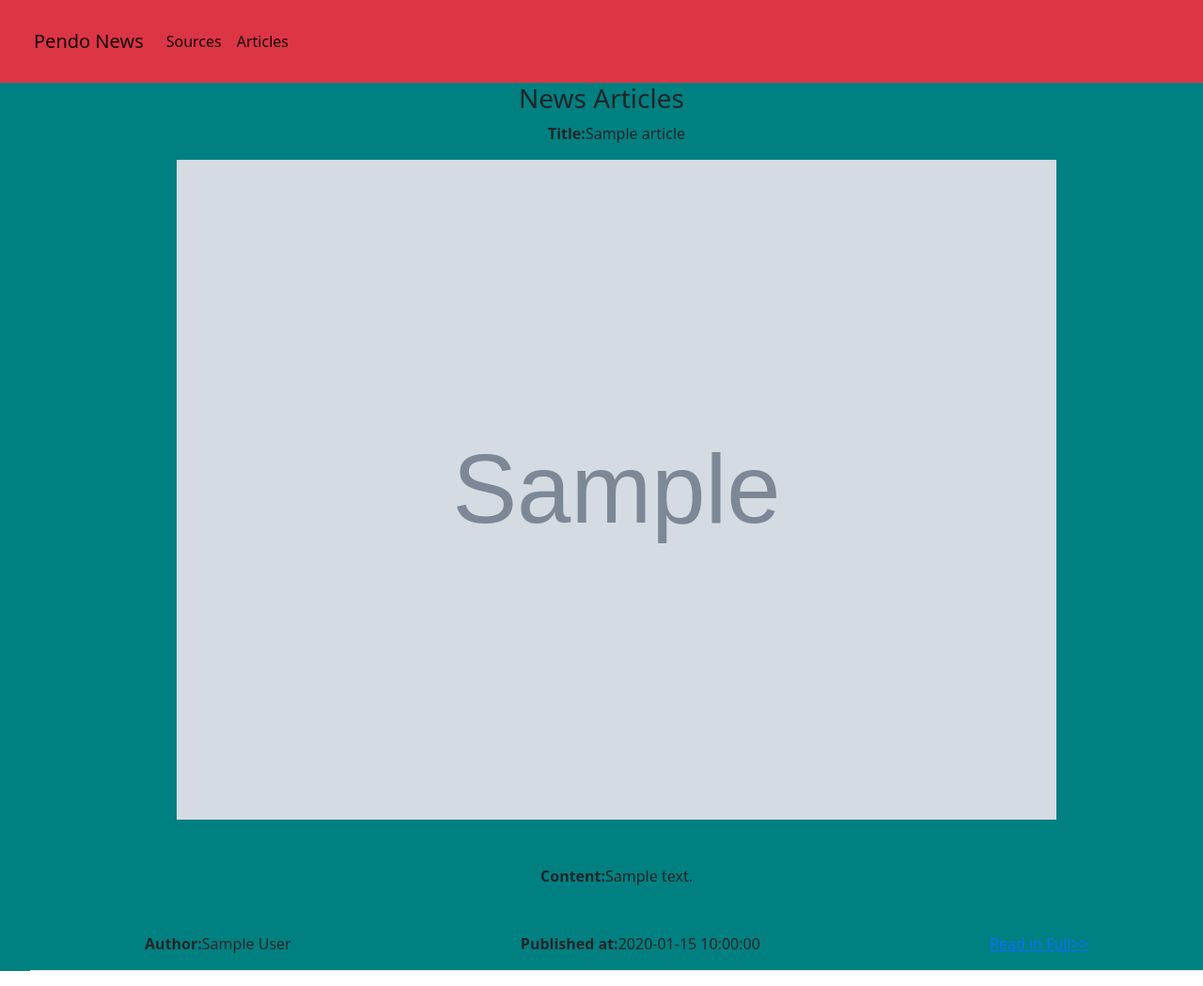
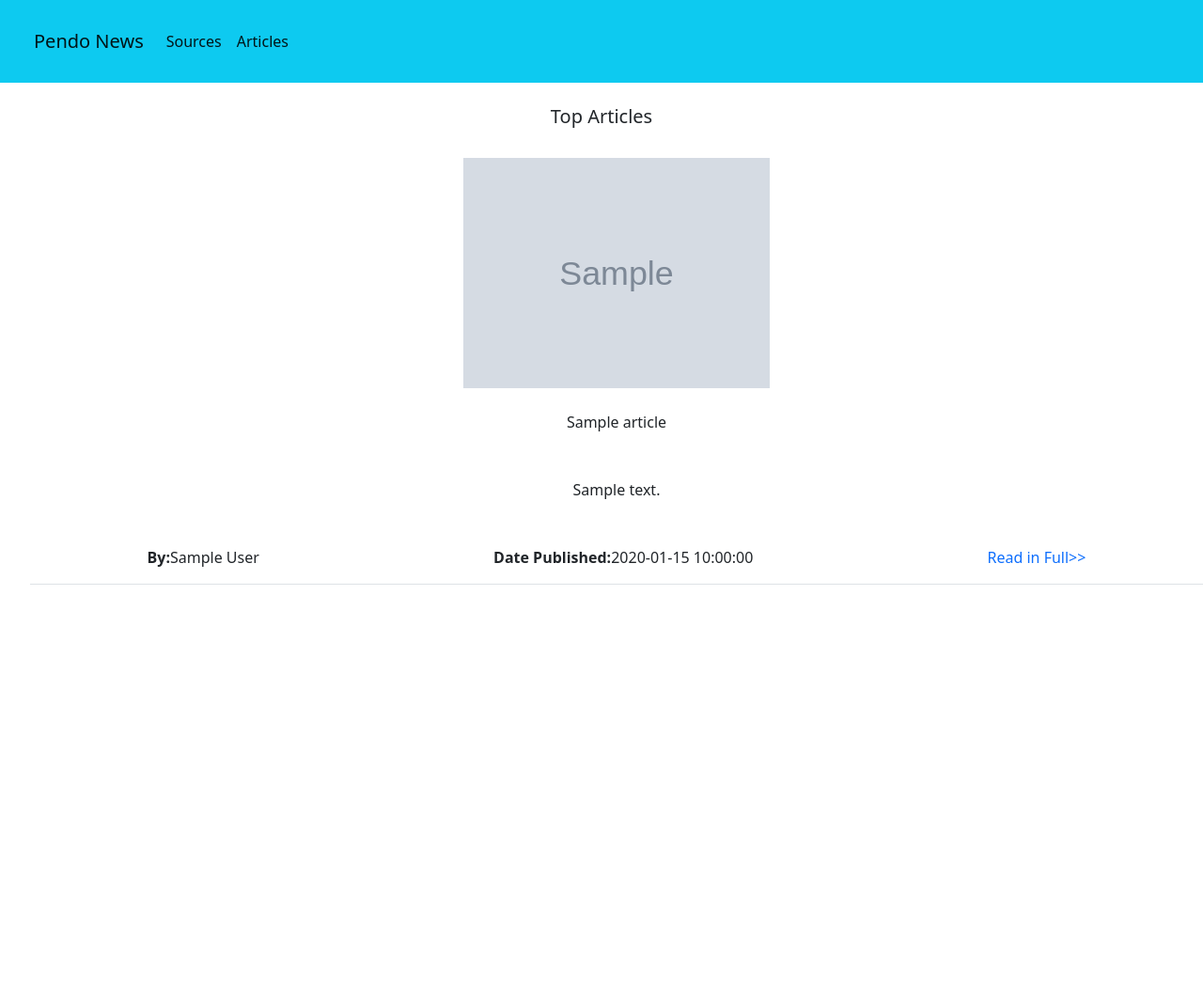
Before and after one commit to Abishag-Maitha/Pendo-News, a Flask app: template app/templates/articles.html in a window 1280 px wide. Shown: the whole page at 94% size. After the commit the page ends 622 px from the top, so only its background shows below. Run offline with Flask 2, Linux system fonts and the light colour scheme; the template is opened without the code that fills it: most values are stand-ins (such as "Sample title", 1, 10 or a date in 2020); grey boxes marked "Sample" are stand-in pictures; some libraries are stand-ins or nearby versions.

Commit message:
Add styles to the articles page

```diff
--- a/app/static/CSS/styles.css
+++ b/app/static/CSS/styles.css
@@ -1,3 +1,13 @@
 .content{
-    background-color: teal;
+
 }
+.navbar{
+    color: white;
+}
+.readmore{
+    text-decoration: none;
+}
+.image{
+    width: 30%;
+
+}
--- a/app/templates/articles.html
+++ b/app/templates/articles.html
@@ -3,23 +3,19 @@
 {{title}}
 {%endblock%}
 {%block content%}
-<style>
-.image{
-    width: 75%;
-}
-</style>
+
 <div>
-    <h3>News Articles</h3>
+    <h5 class="pt-4">Top Articles</h5>
     <ul>
         {%for article in articles%}
         <li class="list-unstyled mx-auto p-4, border-bottom">
-            <p><strong>Title:</strong><span>{{article.title}}</span></p>
-            <img src="{{article.urlToImage}}" alt="" class="image">
-            <p class="p-4 my-4"><strong>Content:</strong><span>{{article.content}}</span></p>
+            <img src="{{article.urlToImage}}" alt="" class="image p-4">
+            <p><strong></strong><span>{{article.title}}</span></p>
+            <p class="p-4 my-4"><strong></strong><span>{{article.content}}</span></p>
             <div class="d-flex justify-content-around">
-                <p><strong>Author:</strong><span>{{article.author}}</span></p>
-                <p><strong>Published at:</strong><span>{{article.publishedAt}}</span></p>
-                <a href="{{article.url}}" target="blank" class="d-block">Read in Full>></a>
+                <p><strong>By:</strong><span>{{article.author}}</span></p>
+                <p><strong>Date Published:</strong><span>{{article.publishedAt}}</span></p>
+                <a href="{{article.url}}" target="blank" class="d-block url readmore">Read in Full>></a>
             </div>
         </li>
         {%endfor%}
--- a/app/templates/base.html
+++ b/app/templates/base.html
@@ -13,10 +13,10 @@
     </title>
 </head>
 <body>
-    <nav class="navbar navbar-expand-lg navbar-light bg-danger p-4">
+    <nav class="navbar navbar-expand-lg navbar-light bg-info p-4">
         <div class="container-fluid">
           <a class="navbar-brand" href="#">Pendo News</a>
-         <div class="collapse navbar-collapse" id="navbarNavAltMarkup">
+          <div class="collapse navbar-collapse" id="navbarNavAltMarkup">
             <div class="navbar-nav">
               <a class="nav-link active" href="{{url_for("main.index")}}">Sources</a>
               <a class="nav-link active" aria-current="page" href="{{url_for("main.articles")}}">Articles</a>
--- a/app/templates/index.html
+++ b/app/templates/index.html
@@ -4,14 +4,14 @@
 {%endblock%}
 {%block content%}
 <div>
-    <h3>News sources</h3>
+    <h5>Top sources</h5>
     <ul>
         {%for n in news %}
         <li class="list-unstyled w-75 p-4 border mx-auto">
             <p><strong>Name:</strong><span class="text-danger ms-2">{{n.name}}</span></p>
             <p><strong>Description:</strong><span class="text-danger ms-2">{{n.description}}</span></p>
             <div class="d-flex justify-content-around">
-                <a href="{{n.url}}" class="d-block" target="blank">Visit</a>
+                <a href="{{n.url}}" class="d-block readmore" target="blank">Read More...</a>
                 <p><strong>Language:</strong><span class="text-danger ms-2">{{n.language}}</span></p>
                 <p><strong>Category:</strong><span class="text-danger ms-2">{{n.category}}</span></p>
             </div>
```
Also changed, not shown: app/static/images/mylogo.png (added).
